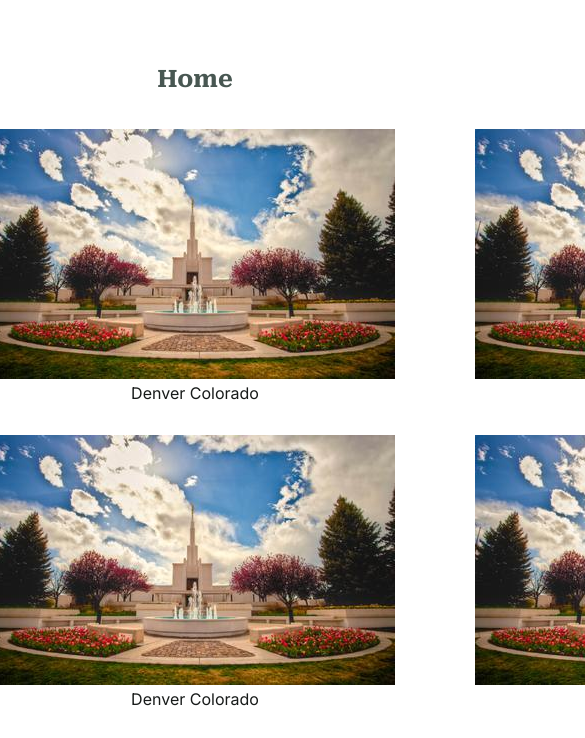
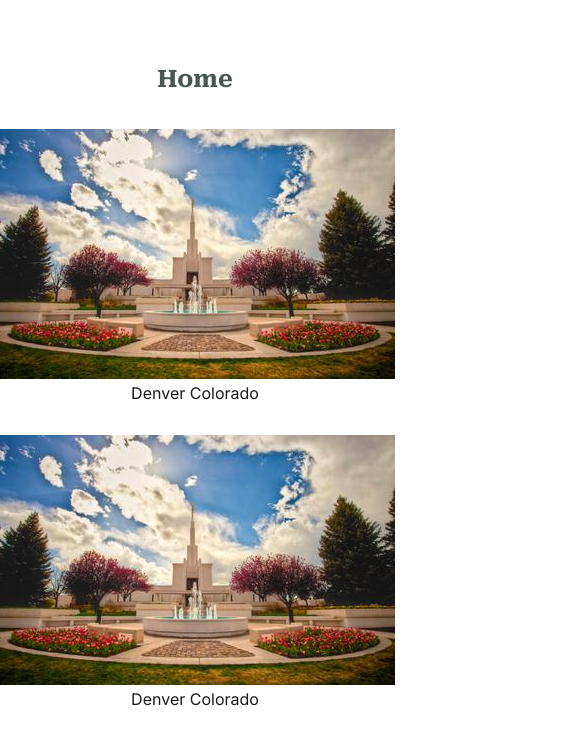
Before and after one commit to KaylaLange/wdd131, a plain HTML site: page temples.html in a window 390 px wide. Shown: the part 95-833 px from the top of the page, 585 px wide, since content can reach past the window. Drawn offline with Linux system fonts and the light colour scheme.

Commit message:
fixed columns in mobile view

```diff
--- a/styles/temples.css
+++ b/styles/temples.css
@@ -105,9 +105,13 @@ h2 {
     padding-top: 2rem;
 }
 
+/* .content-wrapper {
+    padding: 0;
+} */
+
 .image-grid {
     display: grid;
-    grid-template-columns: 1fr 1fr 1fr;
+    grid-template-columns: 1fr;
     place-items: center;
     padding-bottom: 2rem;
 }
```
